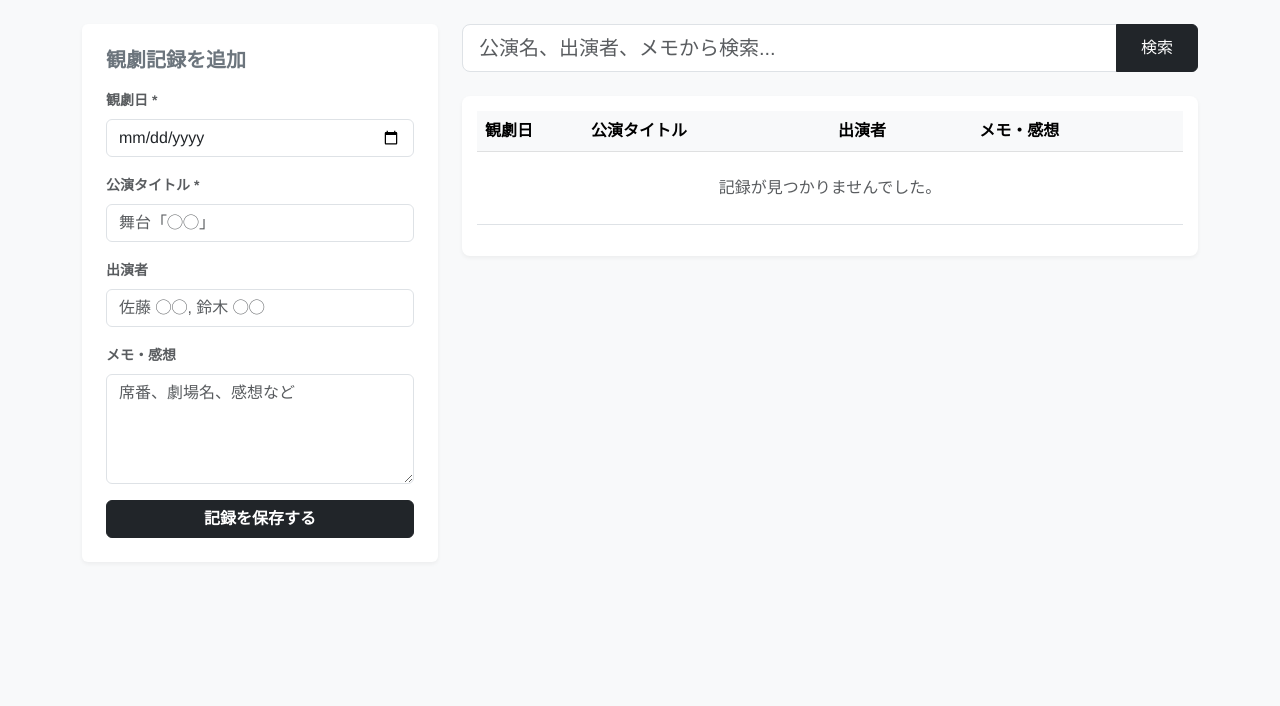
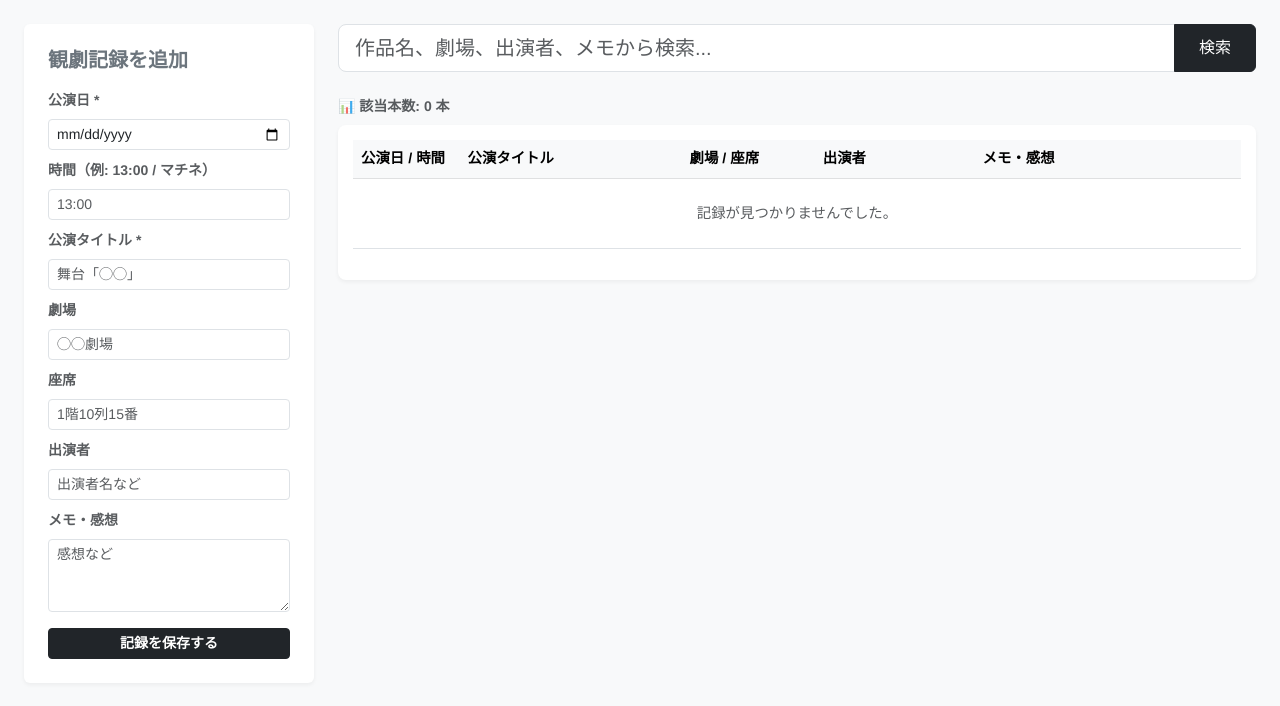
Before and after one commit to Hisao-S/theaterlog, a Flask app: template templates/index.html in a window 1280 px wide. Shown: the part 56-762 px from the top of the page. Run offline with Flask 3, Linux system fonts and the light colour scheme; the template is opened without the code that fills it, so the values that code supplies are empty.

Commit message:
Update index.html

```diff
--- a/templates/index.html
+++ b/templates/index.html
@@ -8,7 +8,7 @@
     <style>
         body { background-color: #f8f9fa; font-family: 'Helvetica Neue', Arial, sans-serif; }
         .navbar-brand { font-weight: bold; letter-spacing: 1px; }
-        .card { border: none; box-shadow: 0 2px 4px rgba(0,0,0,0.05); }
+        .card { border: none; box-shadow: 0 2px 4px rgba(0,0,0,0.05); position: sticky; top: 20px; }
         .table-responsive { background: white; border-radius: 8px; padding: 15px; box-shadow: 0 2px 4px rgba(0,0,0,0.05); }
     </style>
 </head>
@@ -20,37 +20,49 @@
     </div>
 </nav>
 
-<div class="container">
+<div class="container-fluid px-4">
     <div class="row">
-        <div class="col-md-4 mb-4">
+        <div class="col-md-3 mb-4">
             <div class="card p-4">
                 <h5 class="card-title mb-3 fw-bold text-secondary">観劇記録を追加</h5>
                 <form method="POST">
-                    <div class="mb-3">
-                        <label class="form-label text-muted small fw-bold">観劇日 *</label>
-                        <input type="date" name="date" class="form-control" required>
+                    <div class="mb-2">
+                        <label class="form-label text-muted small fw-bold">公演日 *</label>
+                        <input type="date" name="date" class="form-control form-control-sm" required>
                     </div>
-                    <div class="mb-3">
+                    <div class="mb-2">
+                        <label class="form-label text-muted small fw-bold">時間（例: 13:00 / マチネ）</label>
+                        <input type="text" name="time" class="form-control form-control-sm" placeholder="13:00">
+                    </div>
+                    <div class="mb-2">
                         <label class="form-label text-muted small fw-bold">公演タイトル *</label>
-                        <input type="text" name="title" class="form-control" placeholder="舞台「◯◯」" required>
+                        <input type="text" name="title" class="form-control form-control-sm" placeholder="舞台「◯◯」" required>
                     </div>
-                    <div class="mb-3">
+                    <div class="mb-2">
+                        <label class="form-label text-muted small fw-bold">劇場</label>
+                        <input type="text" name="theater" class="form-control form-control-sm" placeholder="◯◯劇場">
+                    </div>
+                    <div class="mb-2">
+                        <label class="form-label text-muted small fw-bold">座席</label>
+                        <input type="text" name="seat" class="form-control form-control-sm" placeholder="1階10列15番">
+                    </div>
+                    <div class="mb-2">
                         <label class="form-label text-muted small fw-bold">出演者</label>
-                        <input type="text" name="actor" class="form-control" placeholder="佐藤 ◯◯, 鈴木 ◯◯">
+                        <input type="text" name="handler" class="form-control form-control-sm" placeholder="出演者名など">
                     </div>
                     <div class="mb-3">
                         <label class="form-label text-muted small fw-bold">メモ・感想</label>
-                        <textarea name="memo" class="form-control" rows="4" placeholder="席番、劇場名、感想など"></textarea>
+                        <textarea name="memo" class="form-control form-control-sm" rows="3" placeholder="感想など"></textarea>
                     </div>
-                    <button type="submit" class="btn btn-dark w-100 fw-bold">記録を保存する</button>
+                    <button type="submit" class="btn btn-dark w-100 fw-bold btn-sm">記録を保存する</button>
                 </form>
             </div>
         </div>
 
-        <div class="col-md-8">
+        <div class="col-md-9">
             <form method="GET" class="mb-4">
                 <div class="input-group">
-                    <input type="text" name="search" class="form-control form-control-lg" placeholder="公演名、出演者、メモから検索..." value="{{ search_query }}">
+                    <input type="text" name="search" class="form-control form-control-lg" placeholder="作品名、劇場、出演者、メモから検索..." value="{{ search_query }}">
                     <button class="btn btn-dark px-4" type="submit">検索</button>
                     {% if search_query %}
                         <a href="/" class="btn btn-outline-secondary d-flex align-items-center">クリア</a>
@@ -58,27 +70,37 @@
                 </div>
             </form>
 
+            <div class="mb-2 text-muted small fw-bold">📊 該当本数: {{ logs|length }} 本</div>
+
             <div class="table-responsive">
-                <table class="table table-hover align-middle">
+                <table class="table table-hover align-middle" style="font-size: 0.9rem;">
                     <thead class="table-light">
                         <tr>
-                            <th style="width: 15%">観劇日</th>
-                            <th style="width: 35%">公演タイトル</th>
-                            <th style="width: 20%">出演者</th>
+                            <th style="width: 12%">公演日 / 時間</th>
+                            <th style="width: 25%">公演タイトル</th>
+                            <th style="width: 15%">劇場 / 座席</th>
+                            <th style="width: 18%">出演者</th>
                             <th style="width: 30%">メモ・感想</th>
                         </tr>
                     </thead>
                     <tbody>
                         {% for log in logs %}
                         <tr>
-                            <td class="text-secondary small fw-bold">{{ log.date }}</td>
-                            <td class="fw-bold text-dark">{{ log.title }}</td>
-                            <td><span class="badge bg-light text-dark border">{{ log.actor }}</span></td>
+                            <td>
+                                <div class="fw-bold text-dark">{{ log.date }}</div>
+                                <div class="text-muted small">{{ log.time }}</div>
+                            </td>
+                            <td class="fw-bold text-primary">{{ log.title }}</td>
+                            <td>
+                                <div class="text-dark">{{ log.theater }}</div>
+                                <div class="text-muted small">{{ log.seat }}</div>
+                            </td>
+                            <td><span class="badge bg-light text-dark border text-wrap text-start">{{ log.handler }}</span></td>
                             <td class="text-muted small" style="white-space: pre-wrap;">{{ log.memo }}</td>
                         </tr>
                         {% else %}
                         <tr>
-                            <td colspan="4" class="text-center text-muted py-4">記録が見つかりませんでした。</td>
+                            <td colspan="5" class="text-center text-muted py-4">記録が見つかりませんでした。</td>
                         </tr>
                         {% endfor %}
                     </tbody>
```
